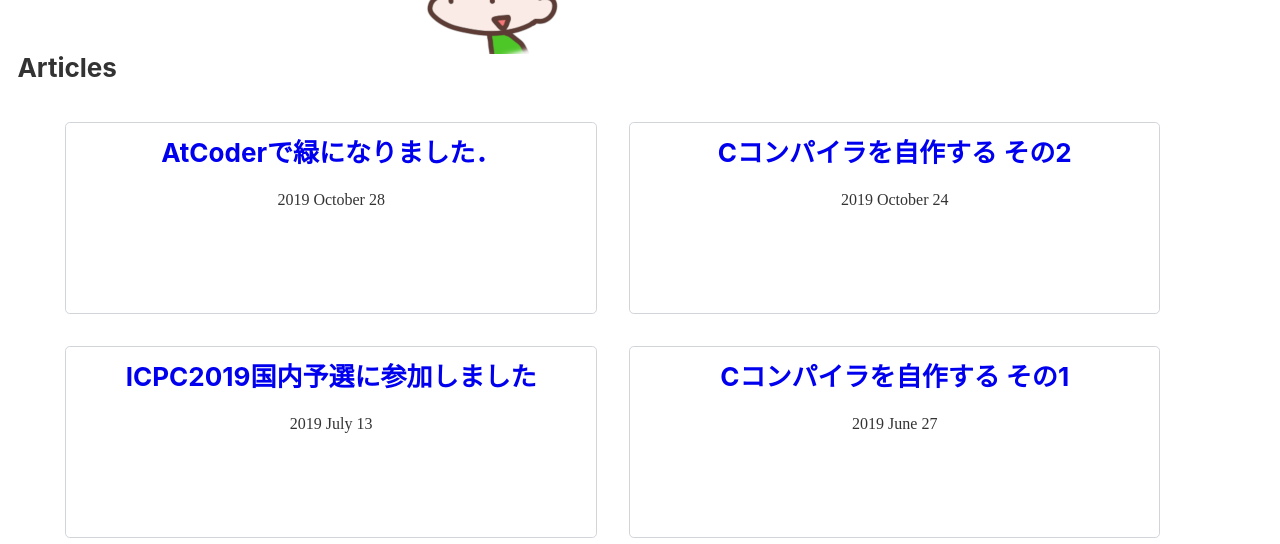
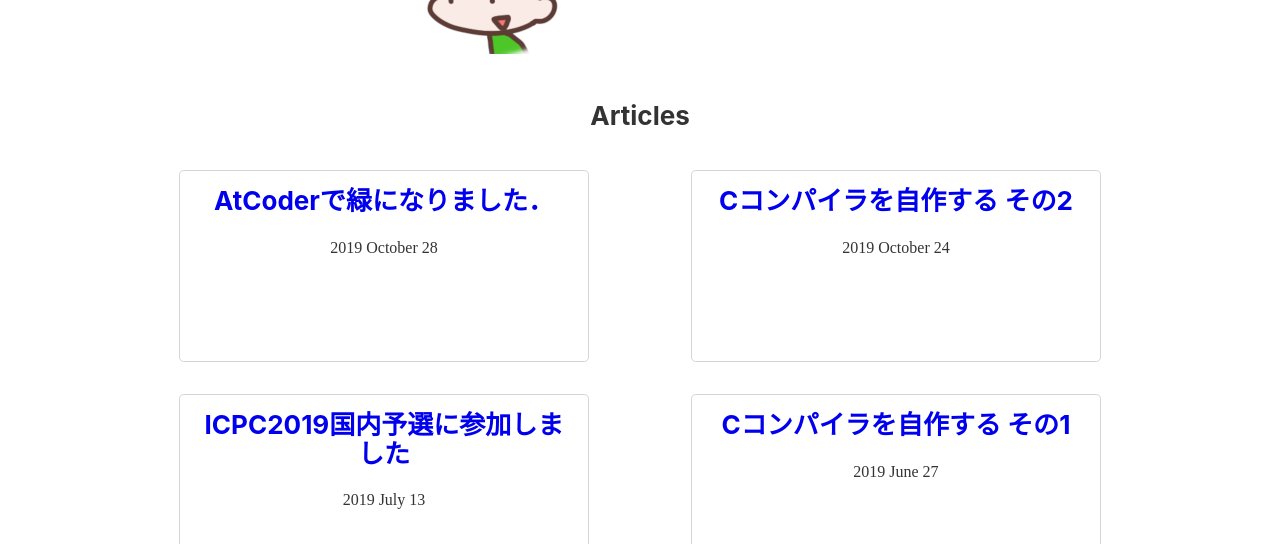
Before and after one commit to ikanago/blog, a Gatsby site: page / in a window 1280 px wide. Shown: the part 256-800 px from the top of the page. Built offline with nearby package versions, Linux system fonts and the light colour scheme; Gatsby itself is replaced by a stand-in of ours.

Commit message:
🎨 Align items in the `Container` component

```diff
--- a/package.json
+++ b/package.json
@@ -31,7 +31,7 @@
   "scripts": {
     "build": "gatsby build",
     "dev": "gatsby develop",
-    "format": "prettier --write \"**/*.{js,jsx,json,md}\"",
+    "format": "prettier --write \"**/*.{js,jsx,ts,tsxjson,md}\"",
     "start": "npm run develop",
     "serve": "gatsby serve",
     "clean": "gatsby clean",
--- a/src/components/Container/Container.tsx
+++ b/src/components/Container/Container.tsx
@@ -17,11 +17,11 @@ export const Container = ({sectionName, contents}: Props) => {
         />
     );
     return (
-        <>
-            <h2>{sectionName}</h2>
+        <div className={styles.container}>
+            <h2 className={styles.section_name}>{sectionName}</h2>
             <div className={styles.cards}>
                 {cards}
             </div>
-        </>
+        </div>
     );
 };
--- a/src/components/Container/container.module.css
+++ b/src/components/Container/container.module.css
@@ -1,16 +1,24 @@
+.container {
+    padding: 3rem 0rem;
+    width: auto;
+}
+
+.section_name {
+    text-align: center;
+}
+
 .cards {
     display: flex !important;
     flex-wrap: wrap;
-    /* justify-content: center; */
-    padding: 0 2rem;
+    margin: 0 10%;
 }
 
 .card {
     border: 0.1rem solid #d1d5da;
     border-radius: 0.3rem;
-    margin: 1rem 1rem;
+    margin: 1rem 5%;
     padding: 1rem 1.5rem;
-    width: 45%;
+    width: 40%;
     height: 12rem;
     text-align: center;
 }
--- a/src/components/Layout.tsx
+++ b/src/components/Layout.tsx
@@ -23,7 +23,6 @@ export const Layout = ({ children }: Props) => {
             <Header siteTitle={data.site.siteMetadata.title} />
             <div
                 style={{
-                    padding: `0 1.0875rem 1.45rem`,
                 }}
             >
                 <main>{children}</main>
--- a/src/components/Works/worksList.ts
+++ b/src/components/Works/worksList.ts
@@ -2,22 +2,22 @@ type work = {
     title: string;
     url: string;
     description: string;
-}
+};
 
 export const worksList = [
     {
-        "title": "ycc",
-        "url": "https://github.com/ikanago/ycc",
-        "description": "C compiler"
+        title: "ycc",
+        url: "https://github.com/ikanago/ycc",
+        description: "C compiler",
     },
     {
-        "title": "prodio",
-        "url": "https://github.com/ikanago/prodio",
-        "description": "My original language"
+        title: "prodio",
+        url: "https://github.com/ikanago/prodio",
+        description: "My original language",
     },
     {
-        "title": "ojisan fuck",
-        "url": "https://github.com/ikanago/ojisan_f-ck",
-        "description": "Brainfuck interpreter"
-    }
+        title: "ojisan fuck",
+        url: "https://github.com/ikanago/ojisan_f-ck",
+        description: "Brainfuck interpreter",
+    },
 ];
--- a/src/pages/404.tsx
+++ b/src/pages/404.tsx
@@ -1,6 +1,6 @@
 import React from "react";
 
-import { Layout } from "../components/layout";
+import { Layout } from "../components/Layout";
 import { SEO } from "../components/seo";
 
 const NotFoundPage = () => (
```
Also changed, not shown: src/components/Biography/iconData.ts (+17 -15 lines), src/components/Articles/index.ts (line endings or trailing spaces).
